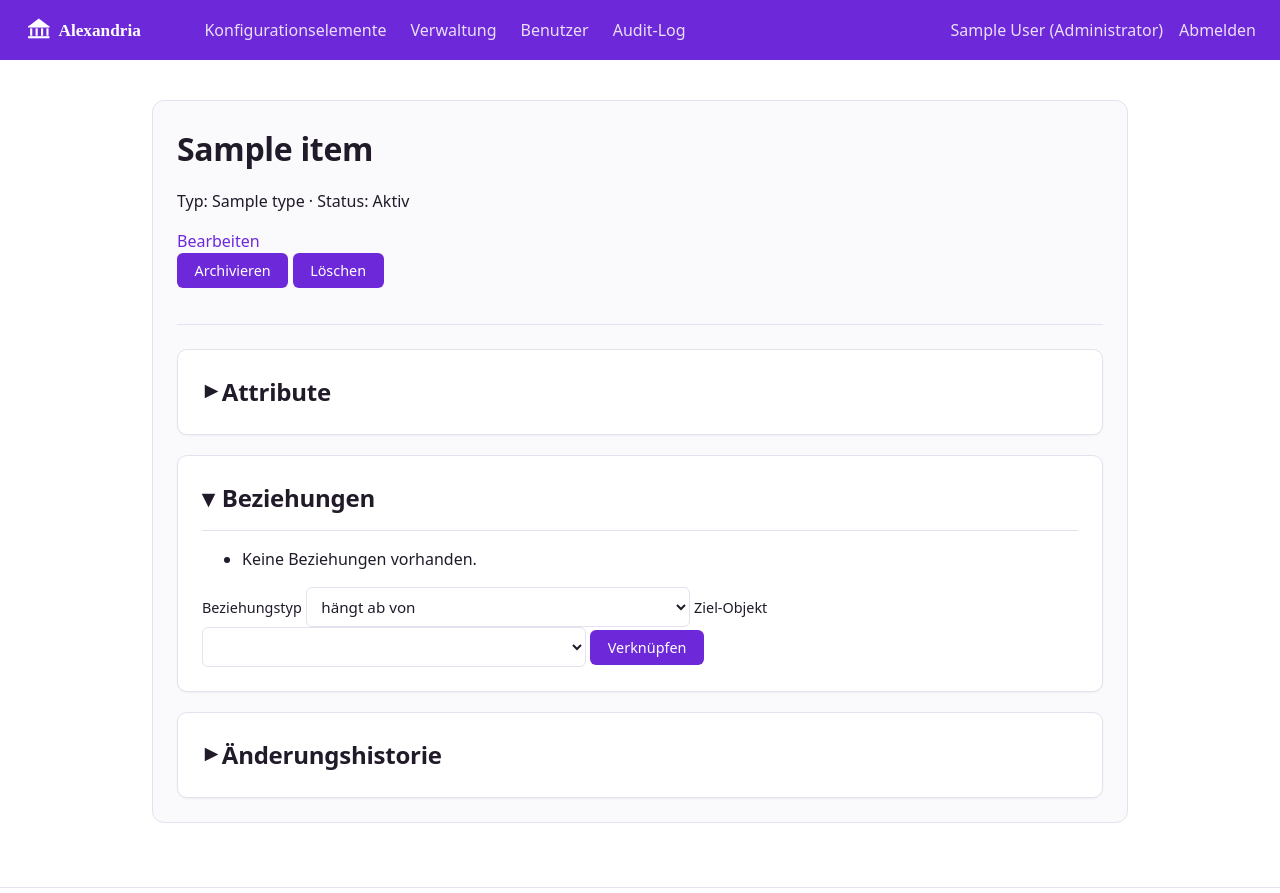
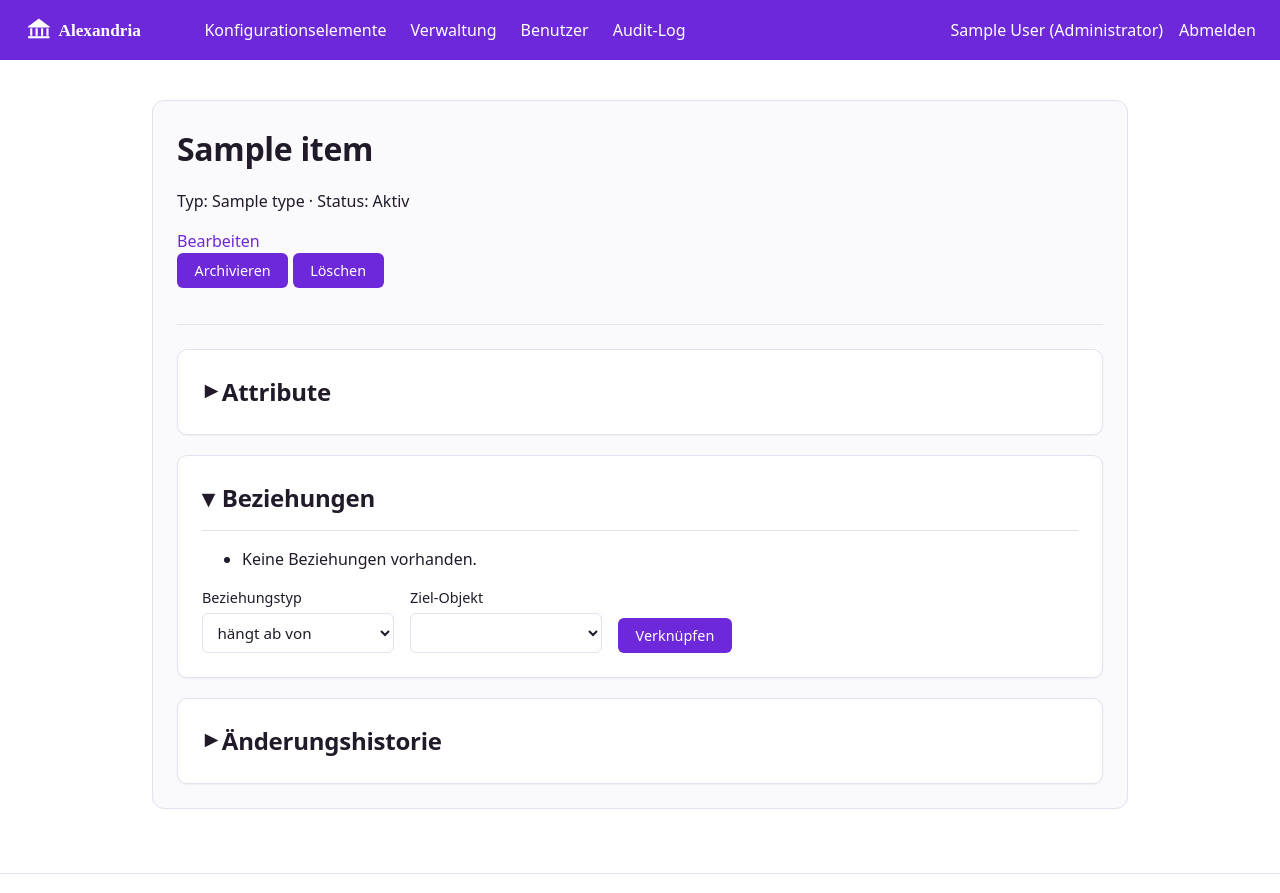
Before and after one commit to HomelessTrashCan/alexandria, a Flask app: page /items/1 in a window 1280 px wide, after a click that opens the changed part. Shown: the top 893 px of the page. Run offline with Flask 3, Linux system fonts and the light colour scheme; a user stored in the database is signed in; tables that the repository leaves empty hold one stand-in row (values such as "Sample post"); lists and menus that the app fills with data are empty.

Commit message:
Design: Card-Beziehungen, Button-Design, Nav

```diff
--- a/backend/app/static/css/style.css
+++ b/backend/app/static/css/style.css
@@ -79,16 +79,11 @@ a:hover {
 .navbar a,
 .navbar span {
   color: #fff;
-}
-
-.navbar-start a,
-.navbar-end a {
-  opacity: 0.85;
+  font-weight: 500;
 }
 
 .navbar-start a:hover,
 .navbar-end a:hover {
-  opacity: 1;
   text-decoration: underline;
 }
 
@@ -472,3 +467,31 @@ input[type="submit"]:hover {
   color: var(--color-text-muted);
   font-size: 0.9rem;
 }
+
+/* Kompakte, einzeilige Formulare (z. B. "Beziehung hinzufügen"): Felder samt
+   Label nebeneinander statt dass jedes einzelne die volle Breite beansprucht
+   (das allgemeine select { width: 100% } oben würde sie sonst gegeneinander
+   verdrängen). */
+.form-row {
+  display: flex;
+  flex-wrap: wrap;
+  align-items: flex-end;
+  gap: 1rem;
+  margin-top: 1rem;
+}
+
+.form-row .field {
+  display: flex;
+  flex-direction: column;
+  gap: 0.3rem;
+}
+
+.form-row label {
+  margin-bottom: 0;
+}
+
+.form-row select {
+  width: auto;
+  min-width: 12rem;
+  max-width: none;
+}
--- a/backend/app/templates/ci/detail.html
+++ b/backend/app/templates/ci/detail.html
@@ -83,10 +83,16 @@
         </ul>
 
         {% if has_permission(current_user.role, "config_item.link") %}
-          <form method="post" action="{{ url_for('ci.add_relationship', item_id=item.id) }}">
+          <form method="post" action="{{ url_for('ci.add_relationship', item_id=item.id) }}" class="form-row">
             {{ relationship_form.hidden_tag() }}
-            {{ relationship_form.relationship_type.label }} {{ relationship_form.relationship_type() }}
-            {{ relationship_form.target_id.label }} {{ relationship_form.target_id() }}
+            <div class="field">
+              {{ relationship_form.relationship_type.label }}
+              {{ relationship_form.relationship_type() }}
+            </div>
+            <div class="field">
+              {{ relationship_form.target_id.label }}
+              {{ relationship_form.target_id() }}
+            </div>
             {{ relationship_form.submit() }}
           </form>
         {% endif %}
```
